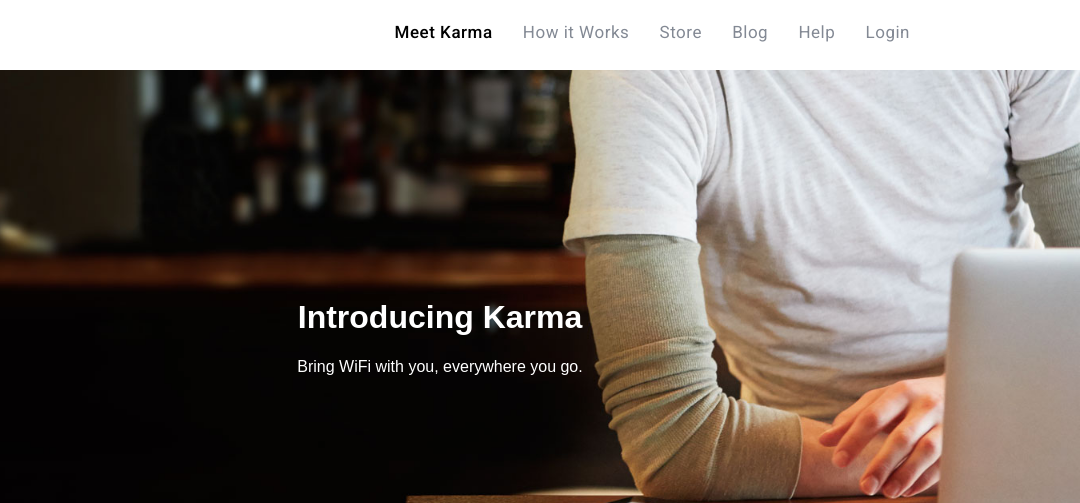
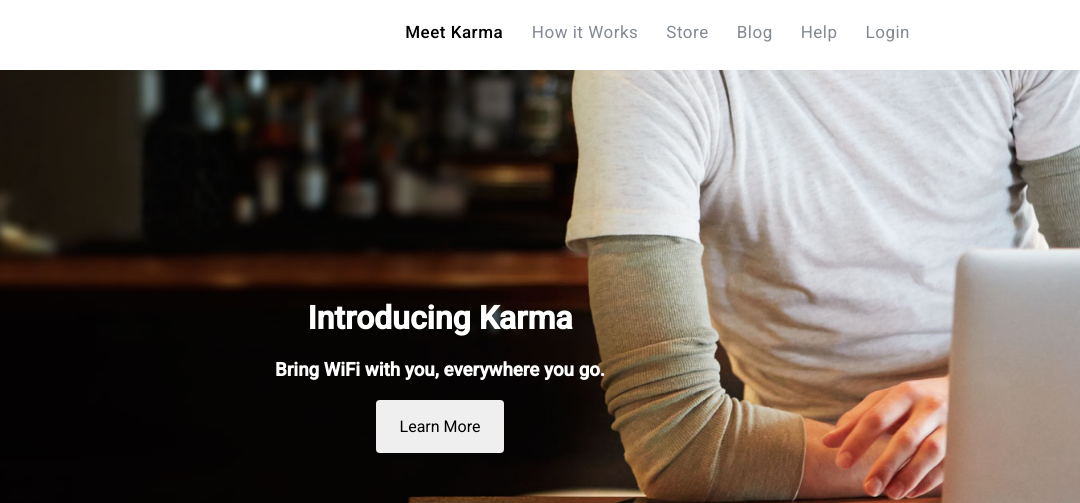
Before and after one commit to bryantee/startup-landing-page-clone, a plain HTML site: page index.html in a window 1280 px wide. Shown: the top 503 px of the page, 200-1280 px from the left. Drawn offline with Linux system fonts and the light colour scheme.

Commit message:
After first session - lots of cleanup.

```diff
--- a/css/style.css
+++ b/css/style.css
@@ -453,26 +453,27 @@ div {
 .top-navigation {
   border: 0px solid;
   background-color: #FFFFFF;
+  height: 70px;
 }
 
 /* .top-navigation > */
 .content {
   width: 970px;
-  height: 70px;
+  height: auto;
   margin: 0 auto;
   padding: 0 15px;
 
 }
 
+body {
+  font-family: 'Roboto', sans-serif;
+  -webkit-font-smoothing: antialiased;
+}
 
 .top-navigation .links {
   float: right;
   margin-top: 22px;
-  font-family: 'Roboto', sans-serif;
-  font-size: 17px;
-  color: #838994;
-  letter-spacing: 0.03em;
-  -webkit-font-smoothing: antialiased;
+
 }
 
 .logo {
@@ -489,6 +490,8 @@ div {
   text-decoration: none;
   color: #838994;
   transition: color 0.5s ease;
+  font-size: 17px;
+  letter-spacing: 0.03em;
 }
 
 .top-navigation .links .active a {
@@ -505,11 +508,24 @@ div {
   background-image: url('../images/first-background.jpg');
   background-size: cover;
   background-repeat: no-repeat;
-  padding: 13em;
+  padding: 13em 0;
+  background-position: 0 bottom;
+  height: 590px;
+
 }
 
-.masthead > .masthead-title,
-.masthead > .masthead-tagline  {
+.masthead h1,
+.masthead h3 {
   color: white;
   text-align: center;
 }
+
+.big-button {
+  text-shadow: none;
+  border-style: none;
+  border-radius: 4px;
+  padding: 16px 24px;
+  line-height: 1.33;
+  margin: 0 auto;
+  display: block;
+}
--- a/index.html
+++ b/index.html
@@ -20,9 +20,12 @@
 			<img class="logo" src="images/karma-logo.svg" alt="Karma" width="26px">
 		</div>
 	</nav>
-	<header class="masthead">
-		<h1 class="masthead-title">Introducing Karma</h1>
-		<p class="masthead-tagline">Bring WiFi with you, everywhere you go.</p>
-	</header>
+	<section class="masthead">
+		<div class="content">
+			<h1>Introducing Karma</h1>
+			<h3>Bring WiFi with you, everywhere you go.</h3>
+			<button class="big-button">Learn More</button>
+		</div>
+	</section>
 </body>
 </html>
```
